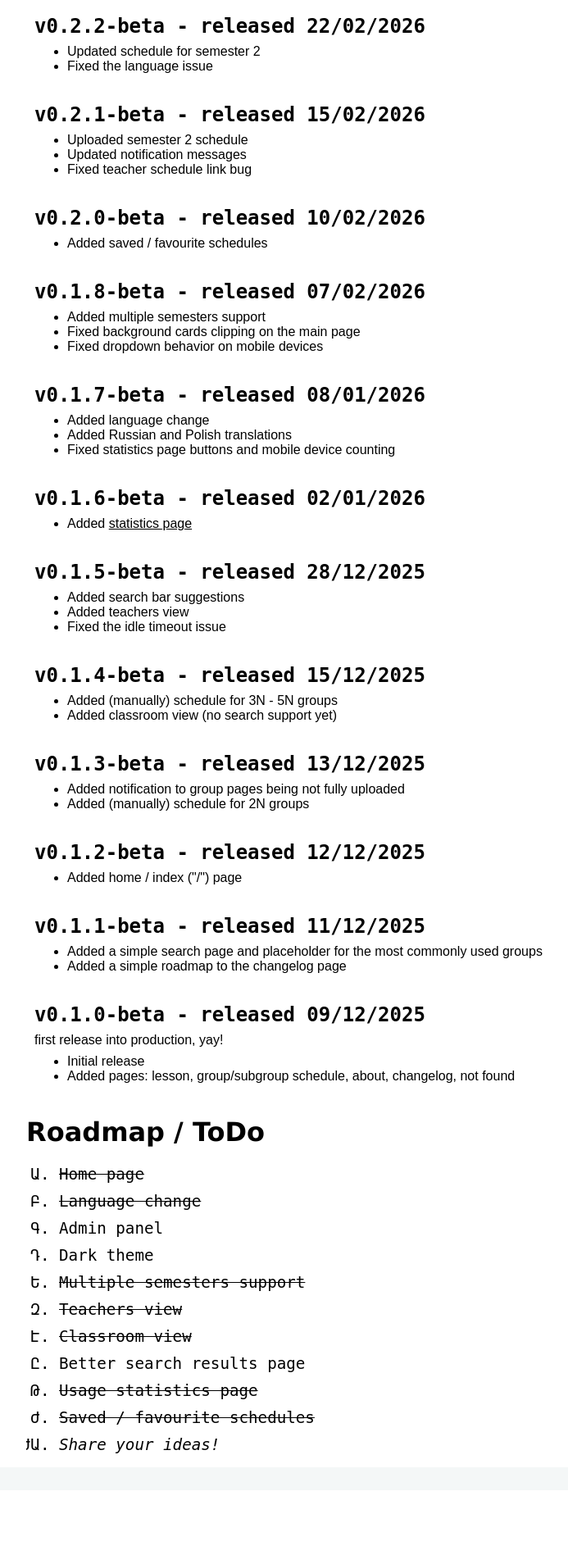
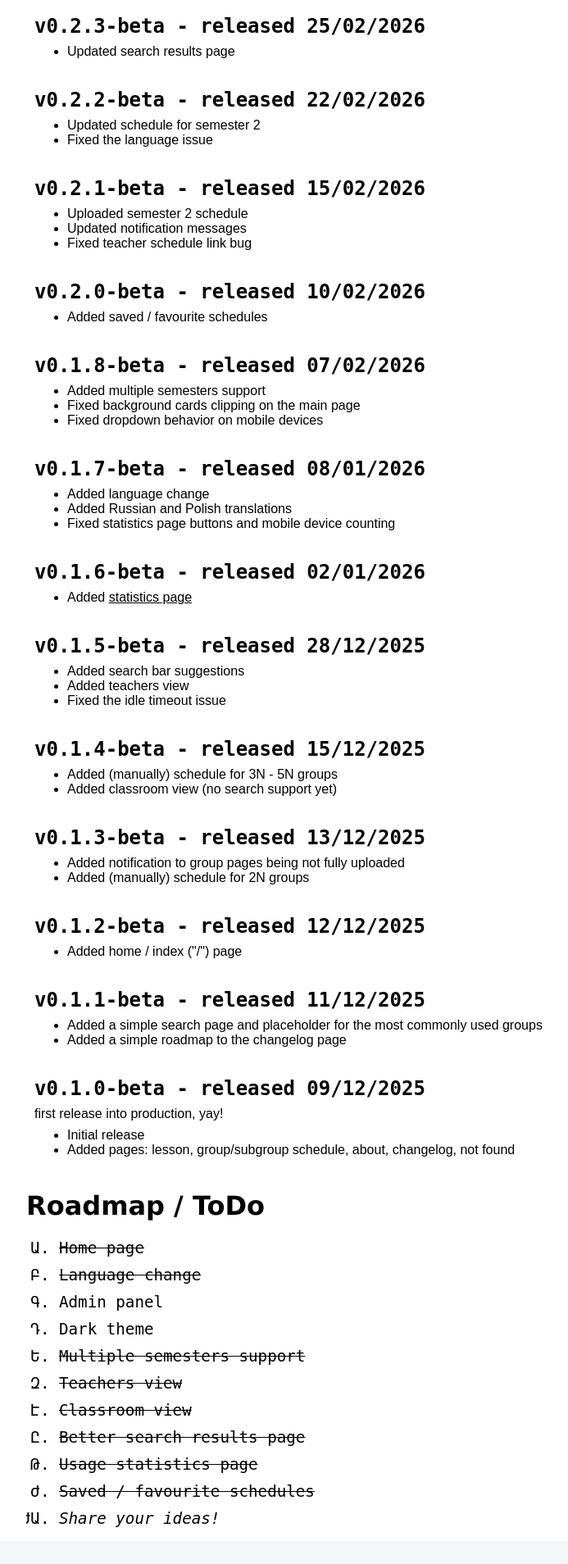
Before and after one commit to Kak0ytachel/MckSchedule, a Python web app: template templates/changelog.html in a window 1280 px wide. Shown: the part 81-1989 px from the top of the page at 82% size, without its empty margins (108-801 px from the left). Before the commit the page ends 1854 px from the top, so only its background shows below. Run offline with Jinja, Linux system fonts and the light colour scheme; the template is opened without the code that fills it, so the values that code supplies are empty; some libraries are stand-ins or nearby versions.

Commit message:
changelog updated

```diff
--- a/templates/changelog.html
+++ b/templates/changelog.html
@@ -17,6 +17,12 @@
         <p> {{ translate(request, "changelog-text")}} <a href="/about"> {{ translate(request, "changelog-link")}}</a></p>
     </header>
     <section>
+        <article class="changelog-article">
+            <h2> v0.2.3-beta - released 25/02/2026</h2>
+            <ul>
+                <li> Updated search results page</li>
+            </ul>
+        </article>
         <article class="changelog-article">
             <h2> v0.2.2-beta - released 22/02/2026</h2>
             <ul>
@@ -115,7 +121,7 @@
             <li><del>Multiple semesters support</del></li>
             <li><del>Teachers view</del></li>
             <li><del>Classroom view</del></li>
-            <li>Better search results page</li>
+            <li><del>Better search results page</del></li>
             <li><del>Usage statistics page</del></li>
             <li><del>Saved / favourite schedules</del></li>
             <li><i>Share your ideas!</i></li>
```
Also changed, not shown: changelog.md.
